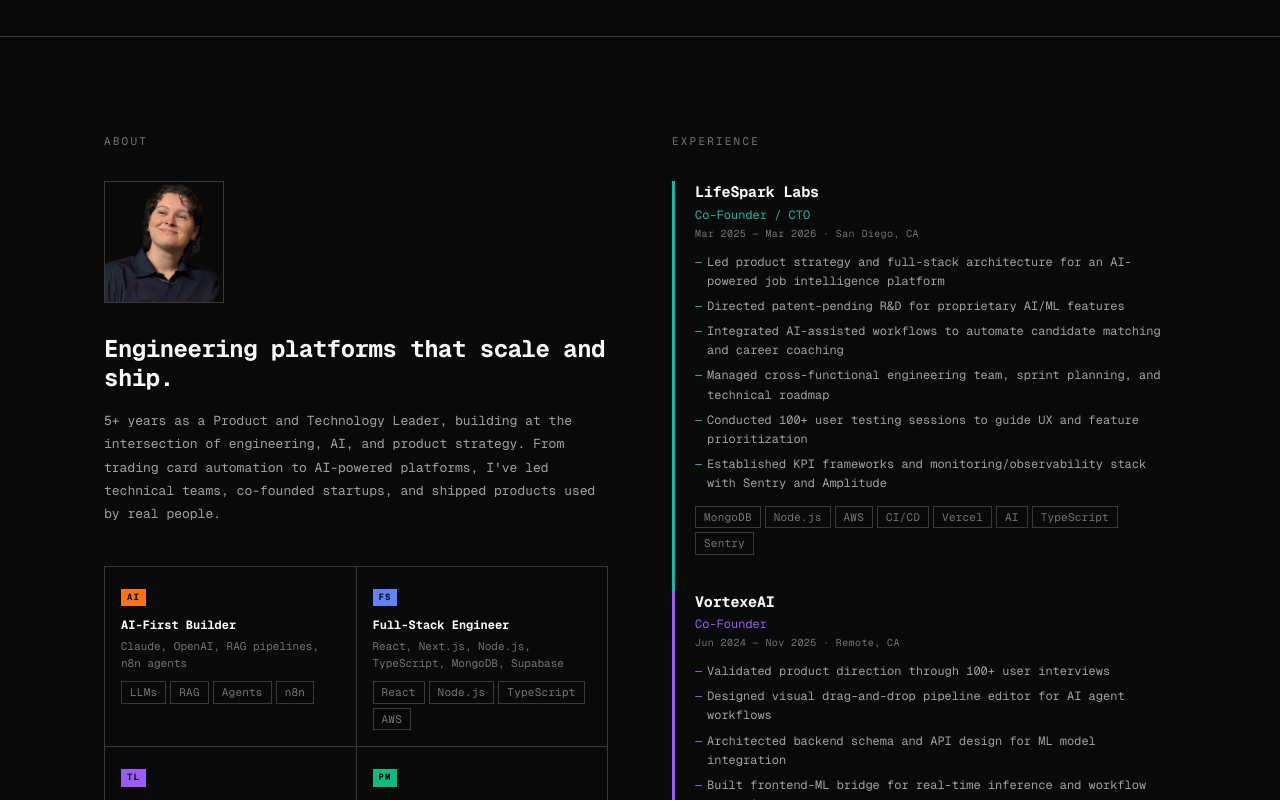
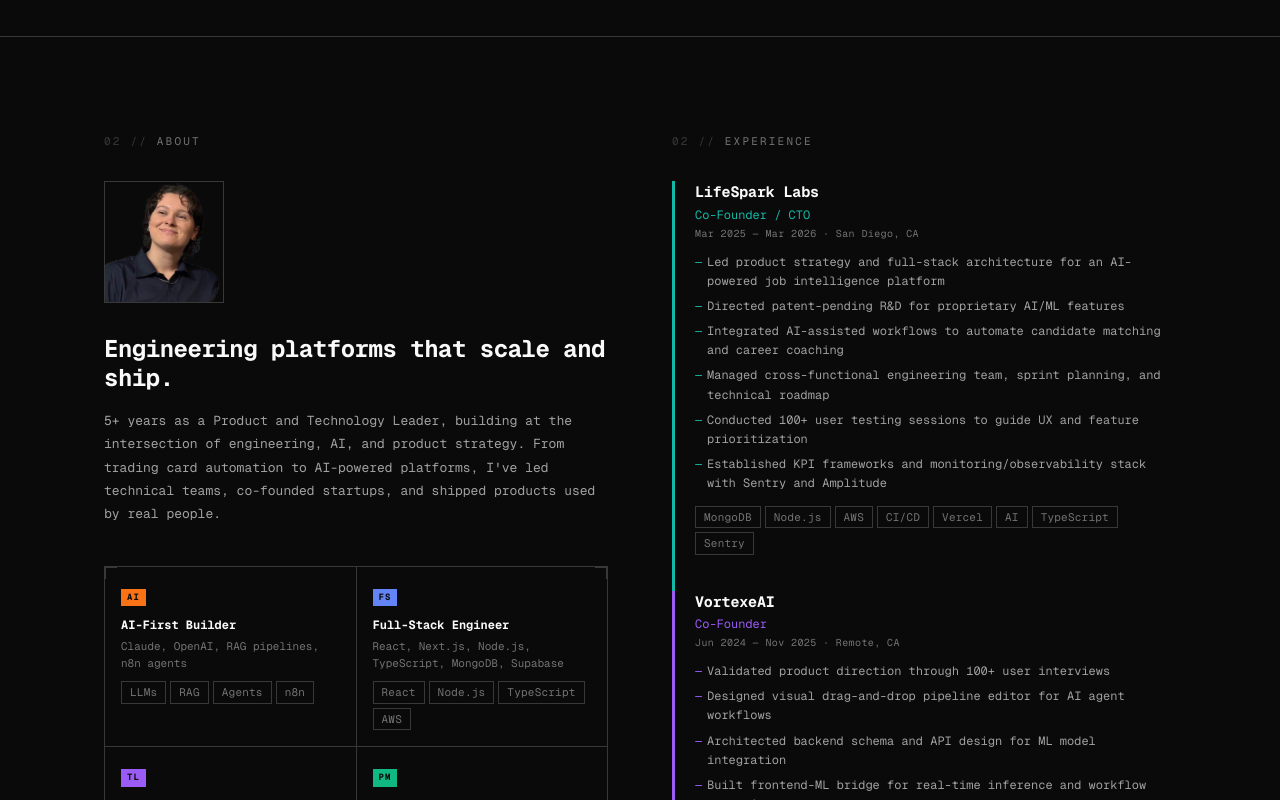
Before and after one commit to Khemby/portfolio, a Next.js app: page / in a window 1280 px wide. Shown: the part 1460-2260 px from the top of the page. Built offline with nearby package versions, Linux system fonts and the light colour scheme.

Commit message:
feat: add section numbers and corner brackets to AboutExperience

```diff
--- a/app/components/AboutExperience.tsx
+++ b/app/components/AboutExperience.tsx
@@ -1,4 +1,5 @@
 import Image from "next/image";
+import CornerBrackets from "./ui/CornerBrackets";
 
 const highlights = [
   {
@@ -115,7 +116,9 @@ export default function AboutExperience() {
         >
           {/* Left — About */}
           <div>
-            <div className="section-label">About</div>
+            <div className="section-label">
+              <span style={{ color: "#383838" }}>02 //</span> ABOUT
+            </div>
 
             {/* Headshot */}
             <div style={{ marginBottom: 32 }}>
@@ -148,7 +151,8 @@ export default function AboutExperience() {
             </p>
 
             {/* Highlight cards */}
-            <div style={{ display: "grid", gridTemplateColumns: "1fr 1fr", gap: 1, background: "#383838", border: "1px solid #383838" }}>
+            <div style={{ display: "grid", gridTemplateColumns: "1fr 1fr", gap: 1, background: "#383838", border: "1px solid #383838", position: "relative" }}>
+              <CornerBrackets />
               {highlights.map((h) => (
                 <div key={h.badge} style={{ background: "#0a0a0a", padding: "16px" }}>
                   <div
@@ -183,7 +187,9 @@ export default function AboutExperience() {
 
           {/* Right — Experience */}
           <div id="experience">
-            <div className="section-label">Experience</div>
+            <div className="section-label">
+              <span style={{ color: "#383838" }}>02 //</span> EXPERIENCE
+            </div>
 
             <div style={{ display: "flex", flexDirection: "column", gap: 0 }}>
               {experiences.map((exp, i) => (
```
